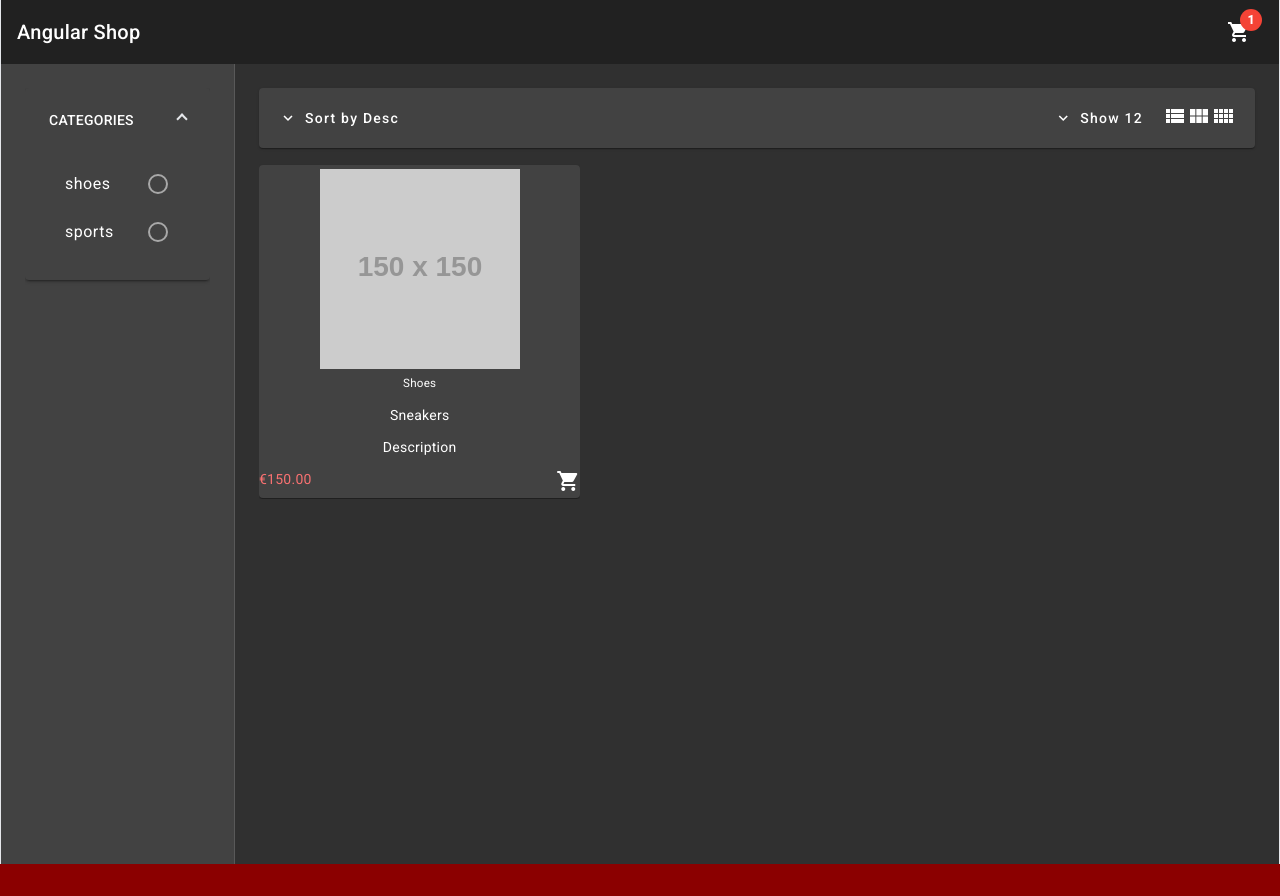
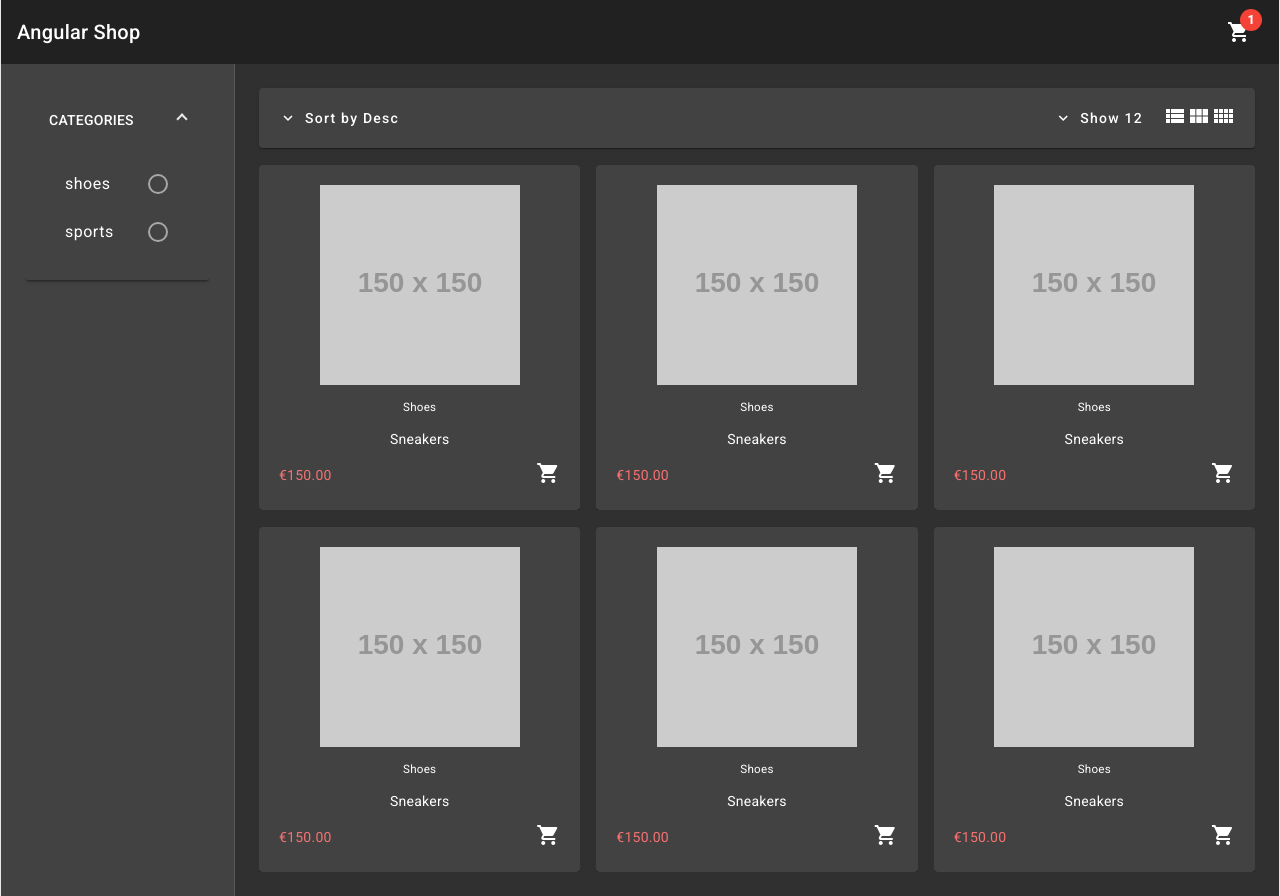
Before and after one commit to F-Dreiling/shop, an Angular app: page / in a window 1280 px wide. Before the commit the page ends 864 px from the top, so only its background shows below. Built offline with nearby package versions, Linux system fonts and the light colour scheme.

Commit message:
home/products layout

```diff
--- a/src/app/pages/home/components/products/products.component.html
+++ b/src/app/pages/home/components/products/products.component.html
@@ -1,13 +1,13 @@
 <mat-card [ngClass]="{'text-center': !fullWidthMode}">
-    <div [ngClass]="{'flex': fullWidthMode}">
-        <img class="mx-auto mb-1 mt-1" [ngClass]="{'h-[200px]': !fullWidthMode, 'h-[360px]': fullWidthMode}" src="https://placehold.co/150"/>
-        <div class="w-full" [ngClass]="{'px-8 flex flex-col justify-between': fullWidthMode}">
+    <div class="p-5" [ngClass]="{'flex': fullWidthMode}">
+        <img class="mx-auto" [ngClass]="{'h-[200px]': !fullWidthMode, 'h-[360px]': fullWidthMode}" src="https://placehold.co/150"/>
+        <div class="w-full pt-3" [ngClass]="{'px-5 flex flex-col justify-between': fullWidthMode}">
             <h5>Shoes</h5>
             <p class="truncate hover:whitespace-normal">Sneakers</p>
-            <p>Description</p>
+            <p *ngIf="fullWidthMode">Description</p>
         </div>
-        <div class="flex justify-between">
-            <span class="text-red-400">{{ '150' | currency:'€' }}</span>
+        <div class="flex justify-between items-center">
+            <span class="text-red-400 mr-5">{{ '150' | currency:'€' }}</span>
             <button>
                 <mat-icon class="text-grey-500">shopping_cart</mat-icon>
             </button>
--- a/src/app/pages/home/home.component.html
+++ b/src/app/pages/home/home.component.html
@@ -8,6 +8,21 @@
             <mat-grid-tile>
                 <app-products class="w-full" [fullWidthMode]="columns === 1"></app-products>
             </mat-grid-tile>
+            <mat-grid-tile>
+                <app-products class="w-full" [fullWidthMode]="columns === 1"></app-products>
+            </mat-grid-tile>
+            <mat-grid-tile>
+                <app-products class="w-full" [fullWidthMode]="columns === 1"></app-products>
+            </mat-grid-tile>
+            <mat-grid-tile>
+                <app-products class="w-full" [fullWidthMode]="columns === 1"></app-products>
+            </mat-grid-tile>
+            <mat-grid-tile>
+                <app-products class="w-full" [fullWidthMode]="columns === 1"></app-products>
+            </mat-grid-tile>
+            <mat-grid-tile>
+                <app-products class="w-full" [fullWidthMode]="columns === 1"></app-products>
+            </mat-grid-tile>
         </mat-grid-list>
     </mat-drawer-content>
 </mat-drawer-container>
--- a/src/app/pages/home/home.component.ts
+++ b/src/app/pages/home/home.component.ts
@@ -1,6 +1,6 @@
 import { Component, OnInit } from '@angular/core';
 
-const ROWS_HEIGHT: { [id:number]: number } = {1: 400, 3: 335, 4: 350};
+const ROWS_HEIGHT: { [id:number]: number } = {1: 400, 3: 346, 4: 346};
 
 @Component({
   selector: 'app-home',
```
